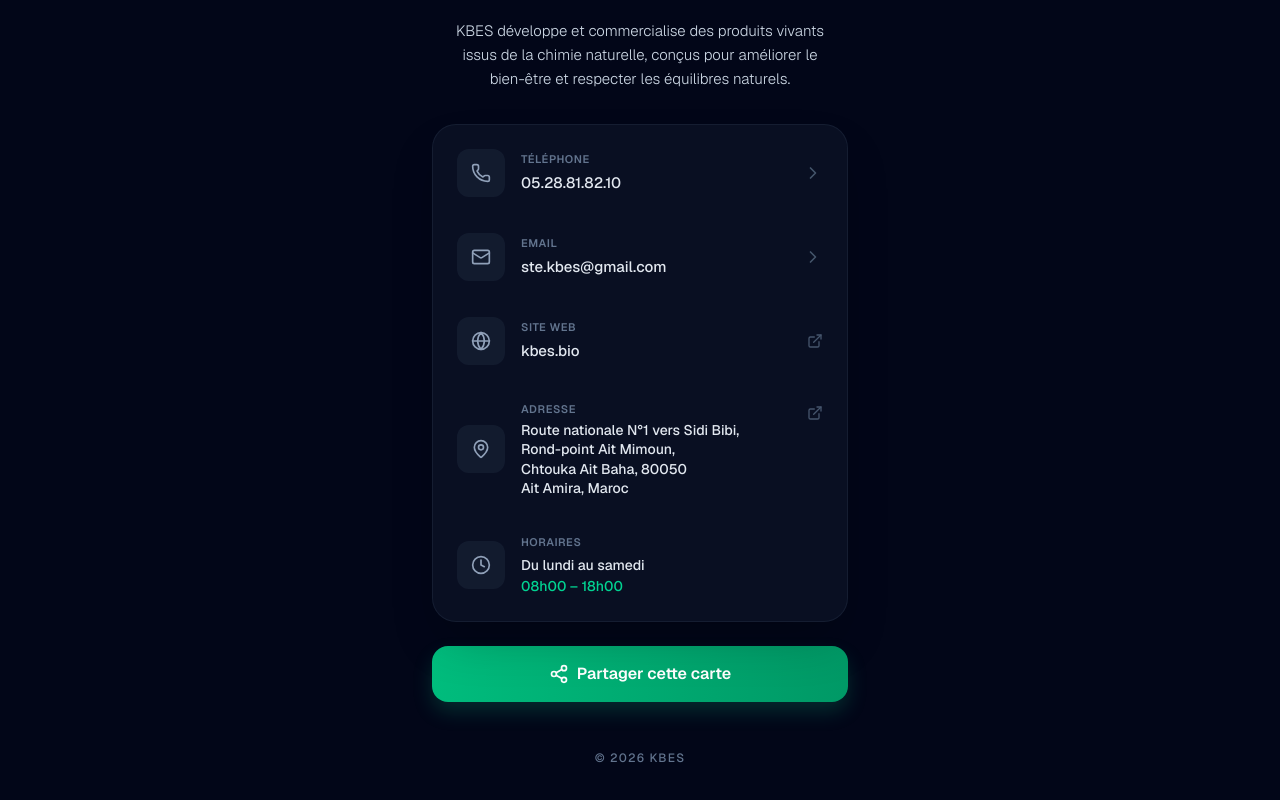
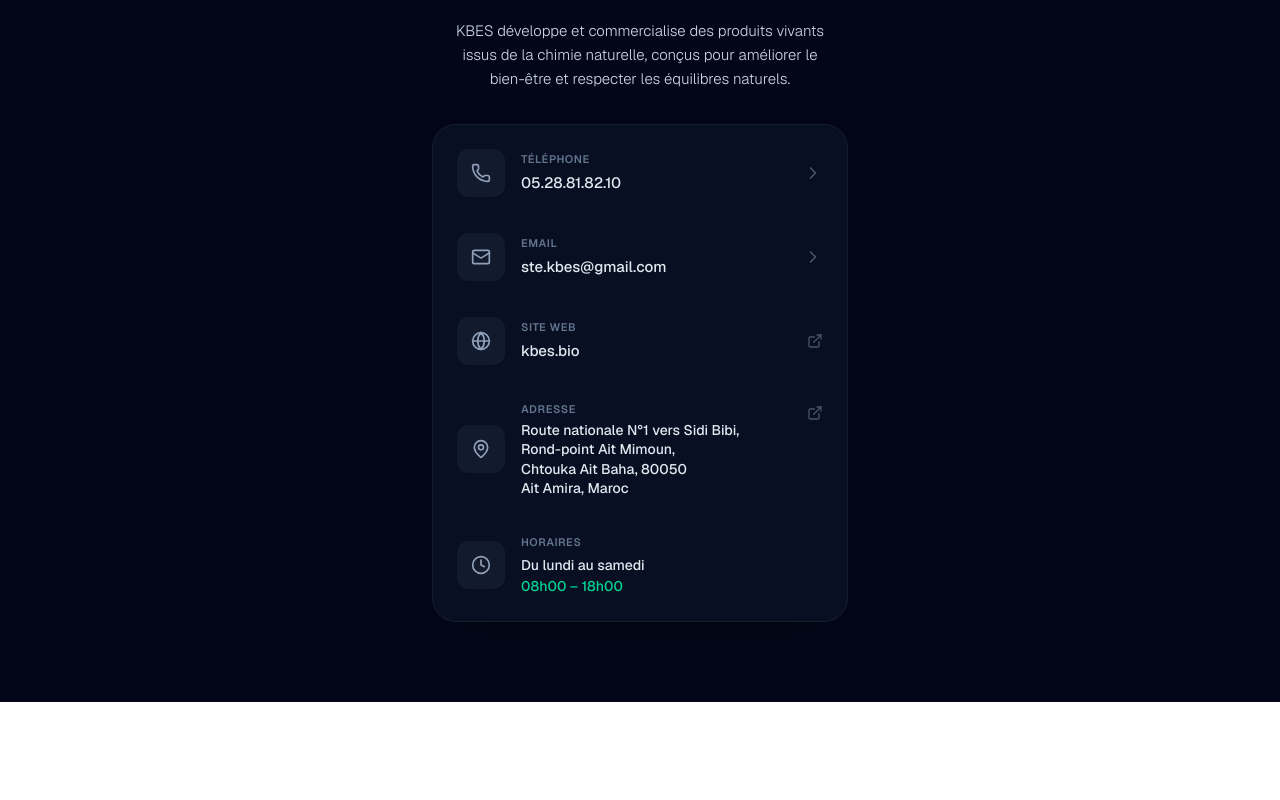
Before and after one commit to Sahnoun122/kbesQRcode, a Next.js app: page /kbes-info in a window 1280 px wide. Shown: the part 382-1182 px from the top of the page. After the commit the page ends 1084 px from the top, so only its background shows below. Built offline with nearby package versions, Linux system fonts and the light colour scheme.

Commit message:
KBES - Carte Digitale

```diff
--- a/app/components/KbesDigitalCard.tsx
+++ b/app/components/KbesDigitalCard.tsx
@@ -2,7 +2,7 @@
 
 import React, { useEffect, useState } from "react";
 import Image from "next/image";
-import { Phone, Mail, MapPin, Globe, Clock, Share2, ExternalLink, ChevronRight } from "lucide-react";
+import { Phone, Mail, MapPin, Globe, Clock, ExternalLink, ChevronRight } from "lucide-react";
 
 export default function KbesDigitalCard() {
   const [mounted, setMounted] = useState(false);
@@ -11,22 +11,7 @@
     setMounted(true);
   }, []);
 
-  const handleShare = async () => {
-    if (navigator.share) {
-      try {
-        await navigator.share({
-          title: "KBES - Carte Digitale",
-          text: "Découvrez KBES, produits vivants issus de la chimie naturelle.",
-          url: window.location.href,
-        });
-      } catch (error) {
-        console.log("Erreur de partage:", error);
-      }
-    } else {
-      navigator.clipboard.writeText(window.location.href);
-      alert("Lien copié dans le presse-papier !");
-    }
-  };
+
 
   const mapLink = `https://www.google.com/maps/search/?api=1&query=${encodeURIComponent(
     "Route nationale N°1 vers Sidi Bibi, Rond-point Ait Mimoun, Chtouka Ait Baha, 80050 Ait Amira, Maroc"
@@ -167,18 +152,7 @@
         </div>
 
         {/* Share Button */}
-        <button
-          onClick={handleShare}
-          className="w-full mt-6 bg-gradient-to-r from-emerald-500 to-emerald-600 hover:from-emerald-400 hover:to-emerald-500 text-white font-semibold py-4 px-6 rounded-2xl flex items-center justify-center gap-2 shadow-[0_10px_20px_rgba(16,185,129,0.2)] transition-all duration-300 active:scale-[0.98]"
-        >
-          <Share2 className="w-5 h-5" />
-          Partager cette carte
-        </button>
 
-        {/* Footer */}
-        <div className="mt-12 mb-6 text-center">
-          <p className="text-slate-500 text-xs font-medium tracking-widest">© {new Date().getFullYear()} KBES</p>
-        </div>
       </div>
     </div>
   );
```
